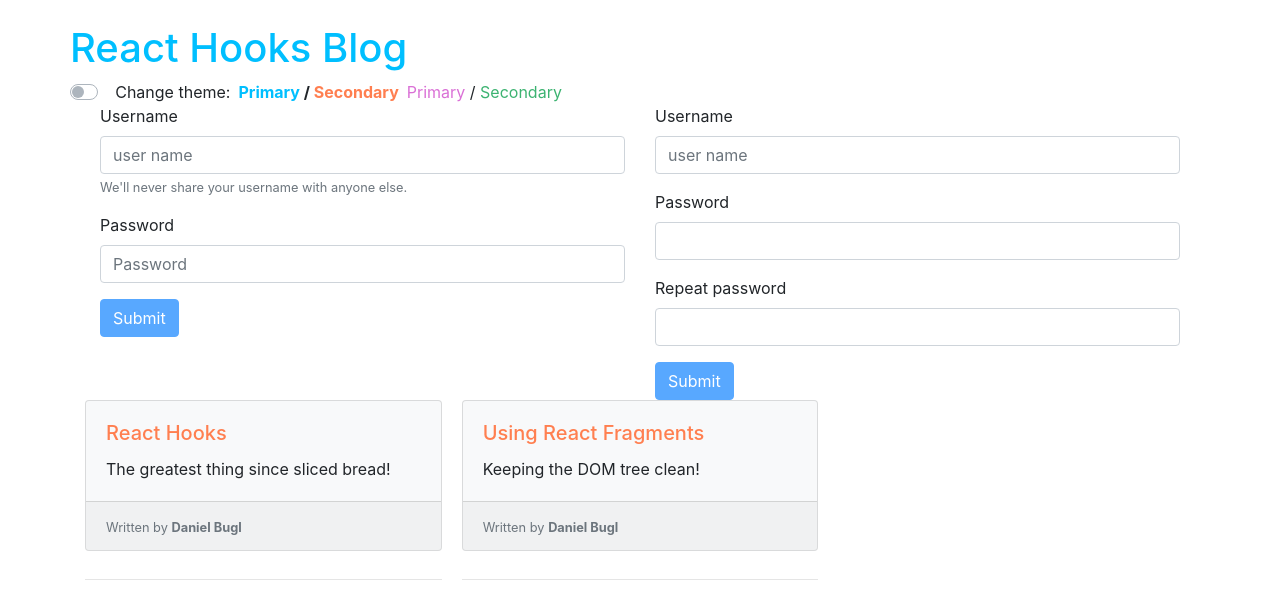
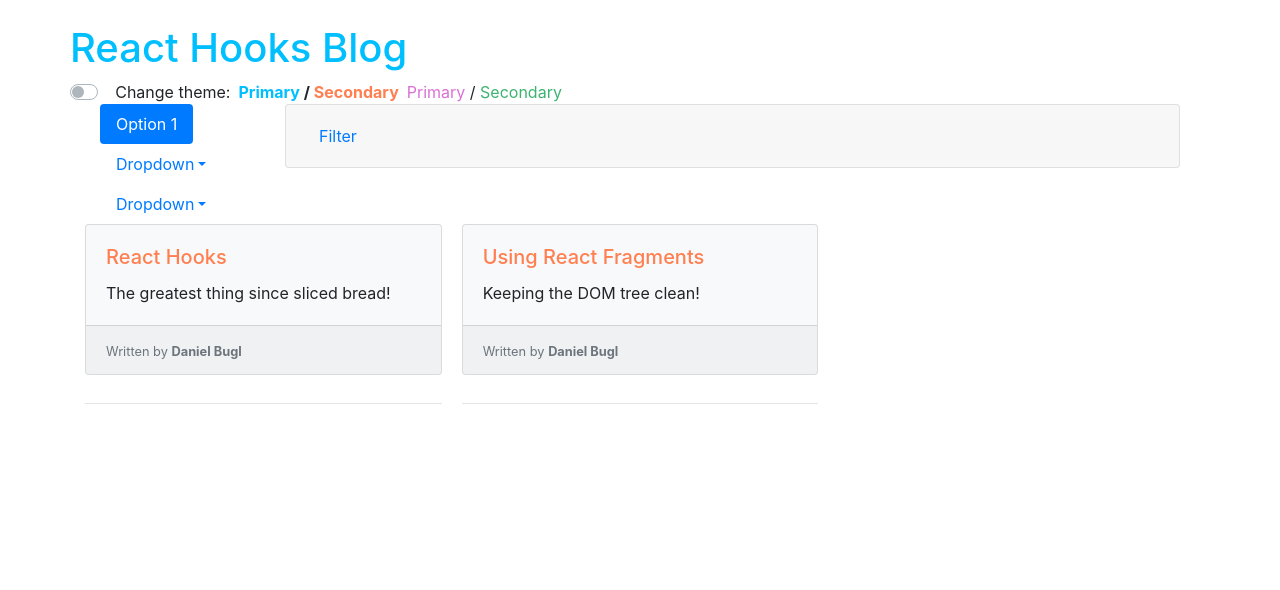
Before and after one commit to xavigimenezsanchez/ReactHooksReducer, a React (Create React App) app: page / in a window 1280 px wide. Shown: the top 590 px of the page. Built offline with nearby package versions, Linux system fonts and the light colour scheme.

Commit message:
testing some bootstrap components

```diff
--- /dev/null
+++ b/src/user/Menu.js
@@ -0,0 +1,30 @@
+import React from "react";
+import { Nav, NavDropdown } from "react-bootstrap";
+
+const onClick= (a) => { console.log(a)}
+
+export default function () {
+    return(
+        <div>
+            <Nav variant="pills" activeKey="link-0">
+                <Nav.Item>
+                    <Nav.Link eventKey="link-0" onClick={onClick}>Option 1</Nav.Link>
+                </Nav.Item>
+                <NavDropdown title="Dropdown" id="nav-dropdown">
+                    <NavDropdown.Item eventKey="3.1">Action</NavDropdown.Item>
+                    <NavDropdown.Item eventKey="3.2">Another action</NavDropdown.Item>
+                    <NavDropdown.Item eventKey="3.3">Something else here</NavDropdown.Item>
+                    <NavDropdown.Divider />
+                    <NavDropdown.Item eventKey="3.4">Separated link</NavDropdown.Item>
+                </NavDropdown>
+                <NavDropdown title="Dropdown" id="nav-dropdown">
+                    <NavDropdown.Item eventKey="4.1">Action</NavDropdown.Item>
+                    <NavDropdown.Item eventKey="4.2">Another action</NavDropdown.Item>
+                    <NavDropdown.Item eventKey="4.3">Something else here</NavDropdown.Item>
+                    <NavDropdown.Divider />
+                    <NavDropdown.Item eventKey="4.4">Separated link</NavDropdown.Item>
+                </NavDropdown>
+            </Nav>
+        </div>
+    )
+}
--- a/src/user/UserBar.js
+++ b/src/user/UserBar.js
@@ -2,7 +2,8 @@ import React from "react";
 import Login from "./Login";
 import Logout from "./Logout";
 import Register from "./Register";
-import { Container, Row, Col } from 'react-bootstrap';
+import Menu from "./Menu"
+import { Container, Button, Accordion, Card, Row, Col } from 'react-bootstrap';
 
 
 export default function UseBar({ user, dispatch }) {
@@ -13,13 +14,33 @@ export default function UseBar({ user, dispatch }) {
       <React.Fragment>
         <Container>
           <Row>
-            <Col>
-              <Login dispatch={dispatch} />
+            <Col md={2}>
+              <Menu/>
             </Col>
             <Col>
-              <Register dispatch={dispatch} />
+              <Accordion>
+                <Card>
+                  <Card.Header>
+                    <Accordion.Toggle as={Button} variant="link" eventKey="0">
+                      Filter
+                    </Accordion.Toggle>
+                  </Card.Header>
+                  <Accordion.Collapse eventKey="0">
+                    <Card.Body>
+                      <Row>
+                        <Col>
+                          <Login dispatch={dispatch} />
+                        </Col>
+                        <Col>
+                          <Register dispatch={dispatch} />
+                        </Col>
+                      </Row>
+                    </Card.Body>
+                  </Accordion.Collapse>
+                </Card>
+              </Accordion>
             </Col>
-        </Row>
+          </Row>
         </Container>
       </React.Fragment>
     );
```
